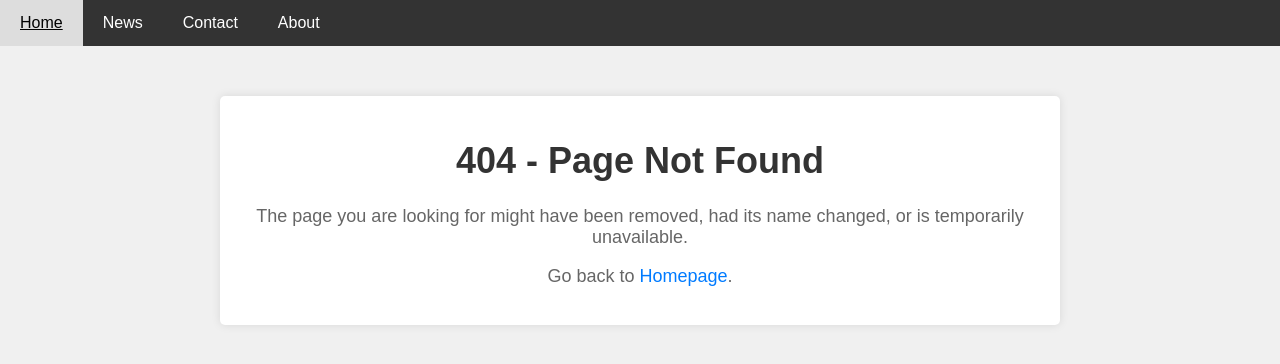
After one commit to harioms1522/DjangoLearning, a Django app: template monthly_challenges/templates/404.html in a window 1280 px wide. The commit adds this page. Shown: the top 364 px of the page. Run offline with Django 5.2, Linux system fonts and the light colour scheme; the template is opened without the code that fills it, so the values that code supplies are empty.

Commit message:
template inheritance | include | static files

```diff
--- /dev/null
+++ b/monthly_challenges/challenges/static/challenges/navbar.css
@@ -0,0 +1,20 @@
+.navbar {
+    overflow: hidden;
+    background-color: #333; /* Background color */
+  }
+
+  /* Links inside the navigation bar */
+  .navbar a {
+    float: left; /* Float links to the left */
+    display: block; /* Make each link a block element */
+    color: white; /* Text color */
+    text-align: center; /* Center-align text */
+    padding: 14px 20px; /* Padding */
+    text-decoration: none; /* Remove underline from links */
+  }
+
+  /* Change background color of links on hover */
+  .navbar a:hover {
+    background-color: #ddd; /* Light grey background */
+    color: black; /* Text color */
+  }
--- /dev/null
+++ b/monthly_challenges/challenges/templates/challenges/includes/navbar.html
@@ -0,0 +1,6 @@
+<div class="navbar">
+    <a href="{% url "home-page" %}">Home</a>
+    <a href="#news">News</a>
+    <a href="#contact">Contact</a>
+    <a href="#about">About</a>
+</div>
--- a/monthly_challenges/challenges/urls.py
+++ b/monthly_challenges/challenges/urls.py
@@ -2,7 +2,7 @@ from django.urls import path
 from . import views
 
 urlpatterns = [
-    path("", views.index),
+    path("", views.index, name="home-page"),
     path("<int:month>", views.month_challenge_by_number),
     path("<str:month>", views.monthly_challenge, name="monthly-challange"),
 ]
--- a/monthly_challenges/monthly_challenges/settings.py
+++ b/monthly_challenges/monthly_challenges/settings.py
@@ -56,7 +56,7 @@ TEMPLATES = [
     {
         'BACKEND': 'django.template.backends.django.DjangoTemplates',
         'DIRS': [
-            # BASE_DIR/ "challenges" / "templates"
+            BASE_DIR / "templates"
         ],
         'APP_DIRS': True,
         'OPTIONS': {
@@ -120,6 +120,10 @@ USE_TZ = True
 
 STATIC_URL = 'static/'
 
+STATICFILES_DIRS = [
+    BASE_DIR / "static"
+]
+
 # Default primary key field type
 # https://docs.djangoproject.com/en/5.0/ref/settings/#default-auto-field
 
--- /dev/null
+++ b/monthly_challenges/templates/404.html
@@ -0,0 +1,50 @@
+{% extends "base.html" %}
+{% block style %}
+    body {
+      font-family: Arial, sans-serif;
+      background-color: #f0f0f0;
+      margin: 0;
+      padding: 0;
+    }
+
+    .container {
+      width: 80%;
+      max-width: 800px;
+      margin: 50px auto;
+      text-align: center;
+      background-color: #fff;
+      padding: 20px;
+      border-radius: 5px;
+      box-shadow: 0 0 10px rgba(0,0,0,0.1);
+    }
+
+    h1 {
+      font-size: 36px;
+      color: #333;
+    }
+
+    p {
+      font-size: 18px;
+      color: #666;
+    }
+
+    a {
+      color: #007bff;
+      text-decoration: none;
+    }
+
+    a:hover {
+      text-decoration: underline;
+    }
+{% endblock style %}
+{% block page_title %}
+    Something went wrong! Please try again.
+{% endblock page_title %}
+{% block content %}
+    {% include "challenges/includes/navbar.html" %}
+    <div class="container">
+        <h1>404 - Page Not Found</h1>
+        <p>The page you are looking for might have been removed, had its name changed, or is temporarily unavailable.</p>
+        <p>Go back to <a href="{% url "home-page" %}">Homepage</a>.</p>
+    </div>
+{% endblock content %}
--- /dev/null
+++ b/monthly_challenges/templates/base.html
@@ -0,0 +1,20 @@
+<!DOCTYPE html>
+{% load static %}
+<html>
+    <head>
+        <meta charset="utf-8">
+        <meta http-equiv="X-UA-Compatible" content="IE=edge">
+        <title>{% block page_title %}{% endblock  %}</title>
+        <meta name="description" content="">
+        <meta name="viewport" content="width=device-width, initial-scale=1">
+        <link rel="stylesheet" href="">
+        <link rel="stylesheet"  href = {% static "challenges/navbar.css" %}>
+        <style>
+            {% block style %}{% endblock style %}
+            {% comment %} All the stylesheets that are must should be aaded here {% endcomment %}
+        </style>
+    </head>
+    <body>
+        {% block content %}{% endblock  %}
+    </body>
+</html>
```
Also changed, not shown: monthly_challenges/challenges/templates/challenges/challange.html (+5 -15 lines), monthly_challenges/challenges/templates/challenges/index.html (+8 -17 lines), monthly_challenges/challenges/views.py (+7 -5 lines), monthly_challenges/challenges/static/challenges/index.css (added).
